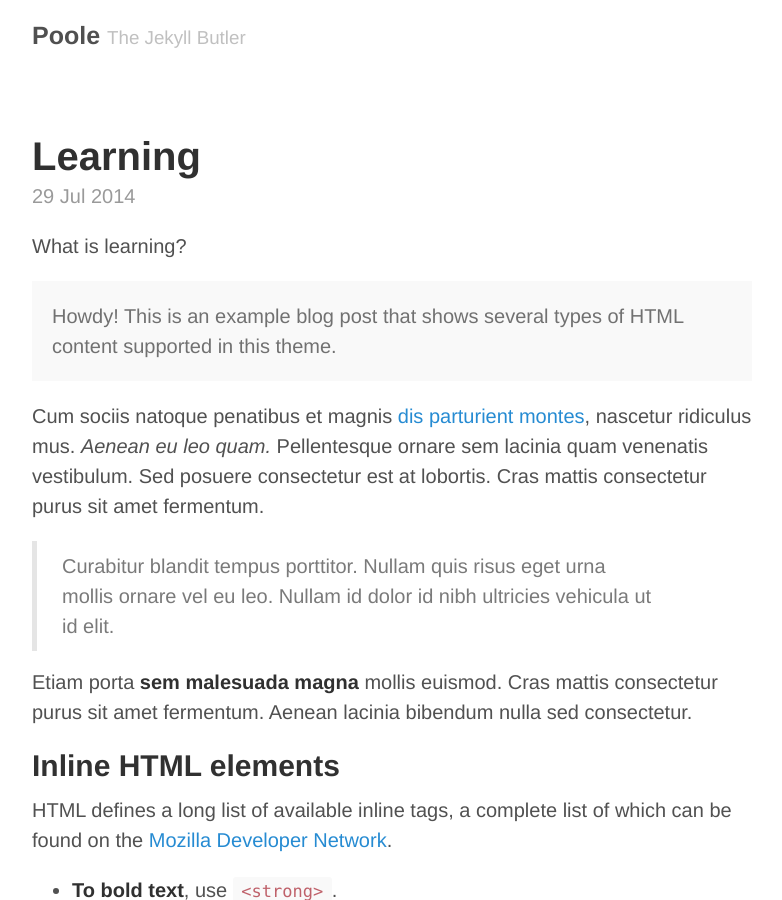
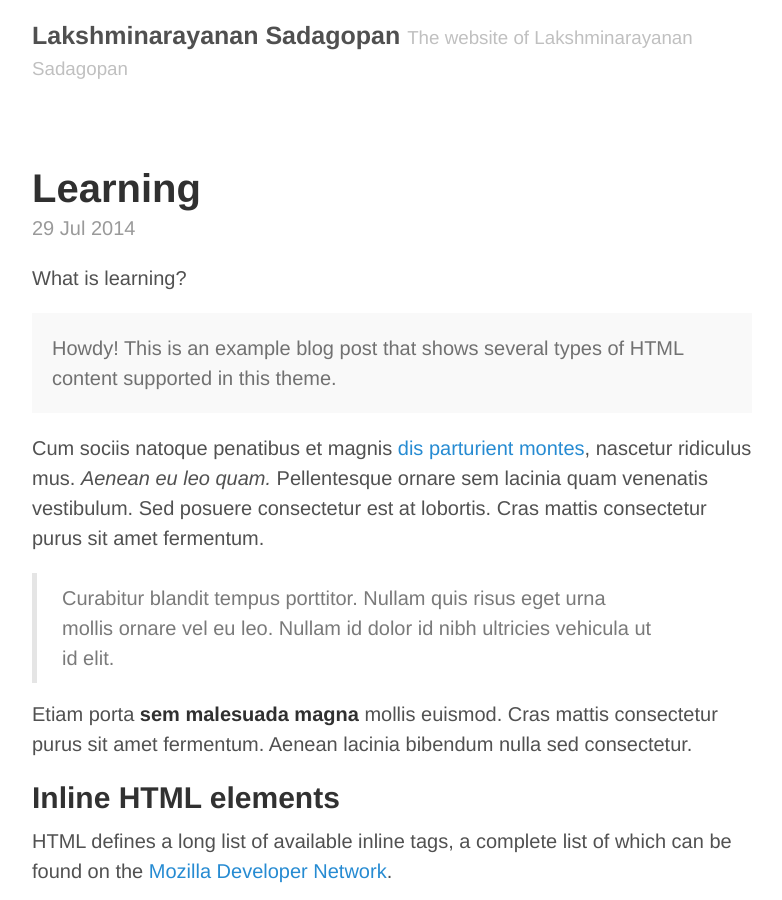
Before and after one commit to laxmynarain/laxmynarain.github.io, a Jekyll site: the page built from index.html, in a window 1280 px wide and 900 px high. Shown: the whole window, without its empty margins (248-1030 px from the left). Built offline with Jekyll 4.4.1, drawn with Linux system fonts in a browser that asks for light colours; Markdown is read by kramdown in place of the engine named in the settings; the list of posts is cut into pages by our own code.

Commit message:
Modified config

```diff
--- a/_config.yml
+++ b/_config.yml
@@ -6,17 +6,17 @@ pygments:         true
 permalink:        pretty
 
 # Setup
-title:            Poole
-tagline:          The Jekyll Butler
+title:            Lakshminarayanan Sadagopan
+tagline:          The website of Lakshminarayanan Sadagopan
 url:              http://getpoole.com
 paginate:         1
 baseurl:          /
 author:
-  name:           Mark Otto
-  url:            https://twitter.com/mdo
-  email:          markdotto@gmail.com
+  name:           Lakshminarayanan Sadagopan
+  url:            https://twitter.com/lsadagopan
+  email:          laxmynarain@gmail.com
 
 # Custom vars
 version:          1.0.0
 github:
-  repo:           https://github.com/poole/poole
+  repo:           https://github.com/laxmynarain.github.io
```
